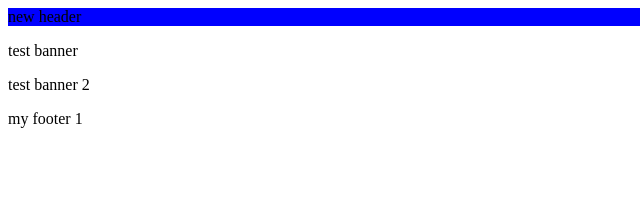
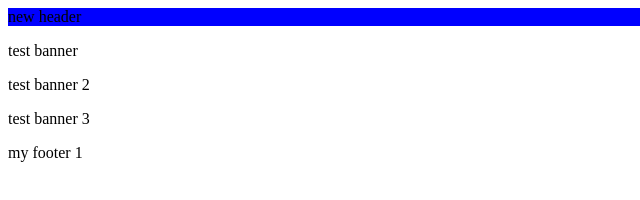
Before and after one commit to drshafiei5/git4, a website: page index.html in a window 1280 px wide. Shown: the full height of the page, 0-640 px from the left. Drawn offline with Linux system fonts and the light colour scheme.

Commit message:
add banner 3

```diff
--- a/index.html
+++ b/index.html
@@ -17,6 +17,7 @@
     <div class="banner">
         <p>test banner</p>
         <p>test banner 2</p>
+        <p>test banner 3</p>
     </div>
     <footer>
         my footer 1
```
